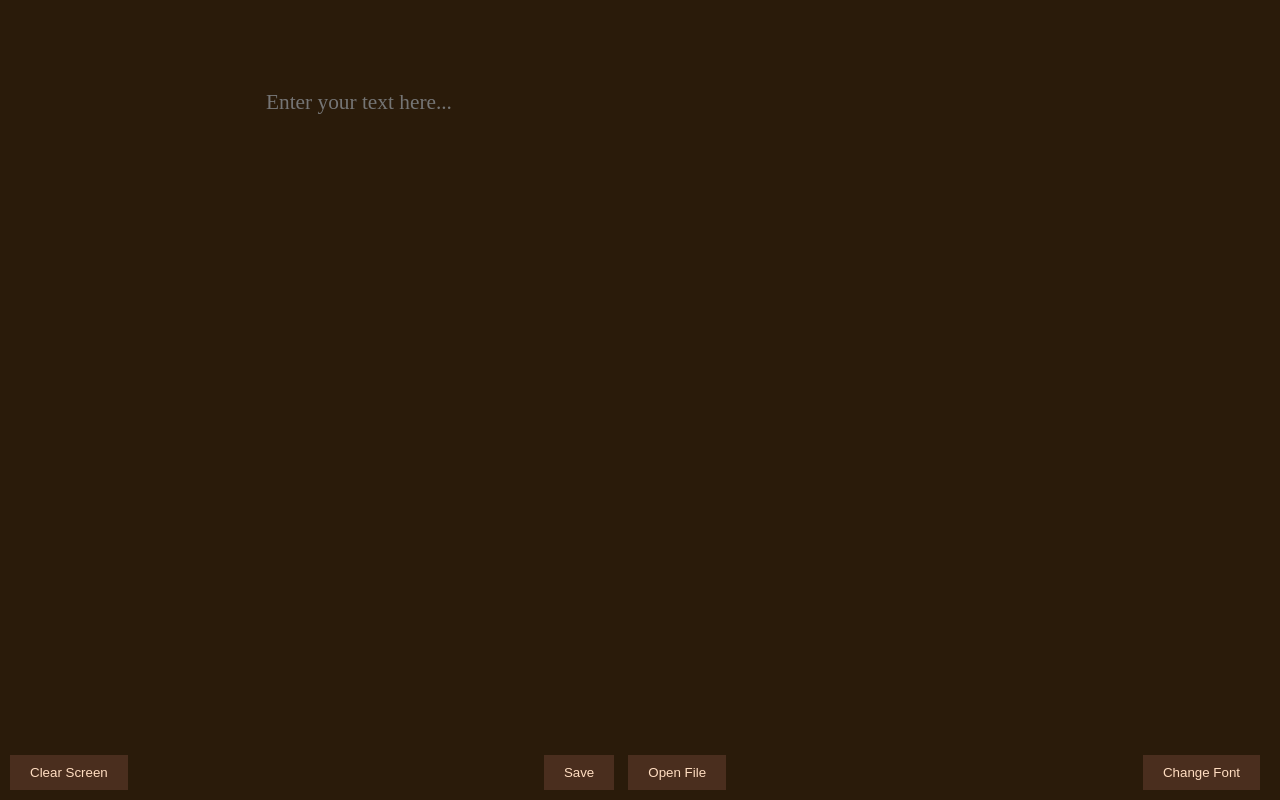
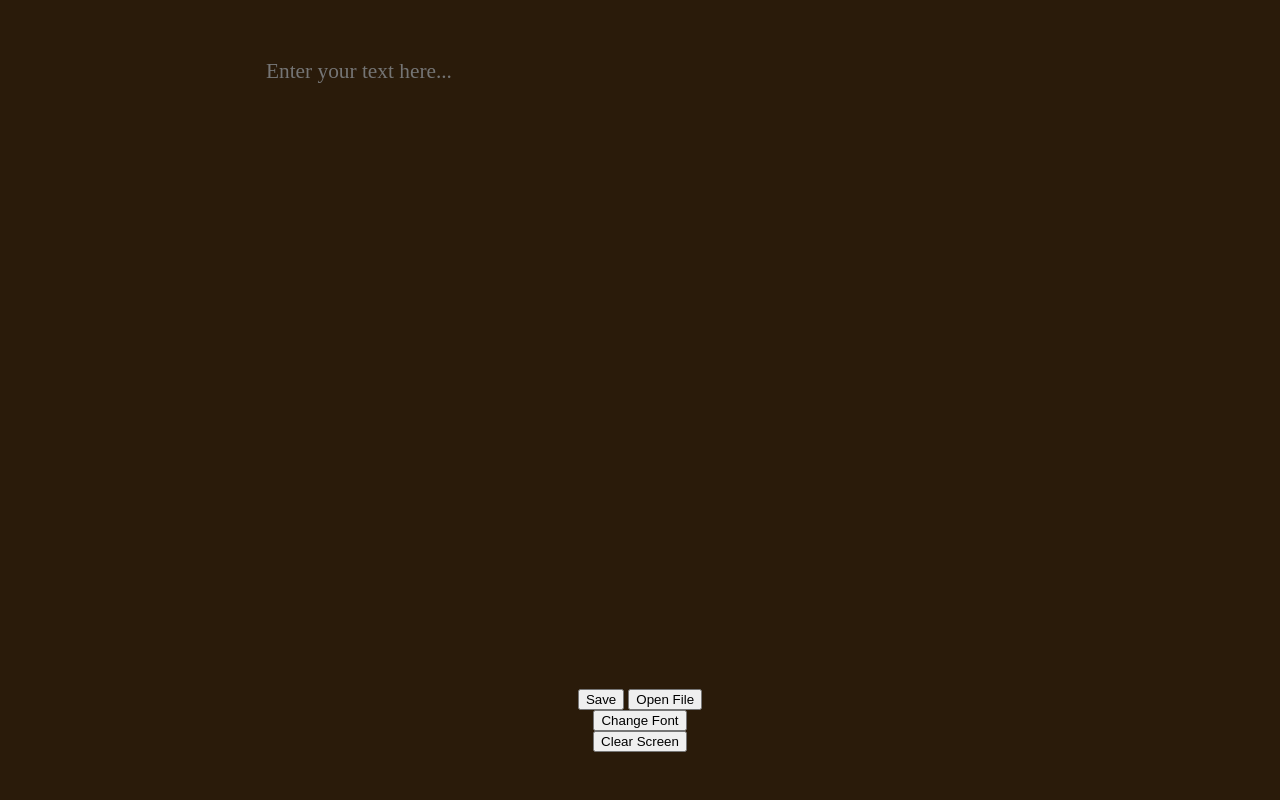
Before and after one commit to seiumiyata/editor2, a plain HTML site: page index.html in a window 1280 px wide. Drawn offline with Linux system fonts and the light colour scheme; a web font is replaced by a local one.

Commit message:
Update index.html

```diff
--- a/index.html
+++ b/index.html
@@ -3,7 +3,7 @@
 <head>
     <meta charset="UTF-8">
     <title>Matrix-Style Text Editor</title>
-    <meta name="viewport" content="width=device-width, initial-scale=1.0"> <!-- 追加 -->
+    <meta name="viewport" content="width=device-width, initial-scale=1.0, maximum-scale=1.0, user-scalable=no"> <!-- 変更 -->
     <link rel="stylesheet" href="https://fonts.googleapis.com/css2?family=Noto+Serif+JP:wght@400;700&display=swap">
     <link rel="stylesheet" href="https://fonts.googleapis.com/css2?family=Sawarabi+Mincho&display=swap">
     <style>
@@ -21,7 +21,7 @@
         }
         textarea {
             width: 60vw;
-            font-size: 16pt; /* フォントサイズを16ptに変更 */
+            font-size: 16pt !important; /* フォントサイズを16ptに固定 */
             height: 80vh;
             color: #FFDDC1;
             font-family: 'Noto Serif JP', serif;
@@ -33,24 +33,7 @@
             outline: none;
             background-color: #2A1B0A;
         }
-        .controls, .font-switcher, .clear-button {
-            position: absolute;
-            bottom: 10px;
-        }
-        .controls button, .font-switcher button, .clear-button {
-            padding: 10px 20px;
-            border: none;
-            cursor: pointer;
-            margin-right: 10px;
-            background-color: #4A2E1E;
-            color: #FFDDC1;
-        }
-        .font-switcher {
-            right: 10px;
-        }
-        .clear-button {
-            left: 10px;
-        }
+        /* 以下略 */
     </style>
 </head>
 <body>
```
